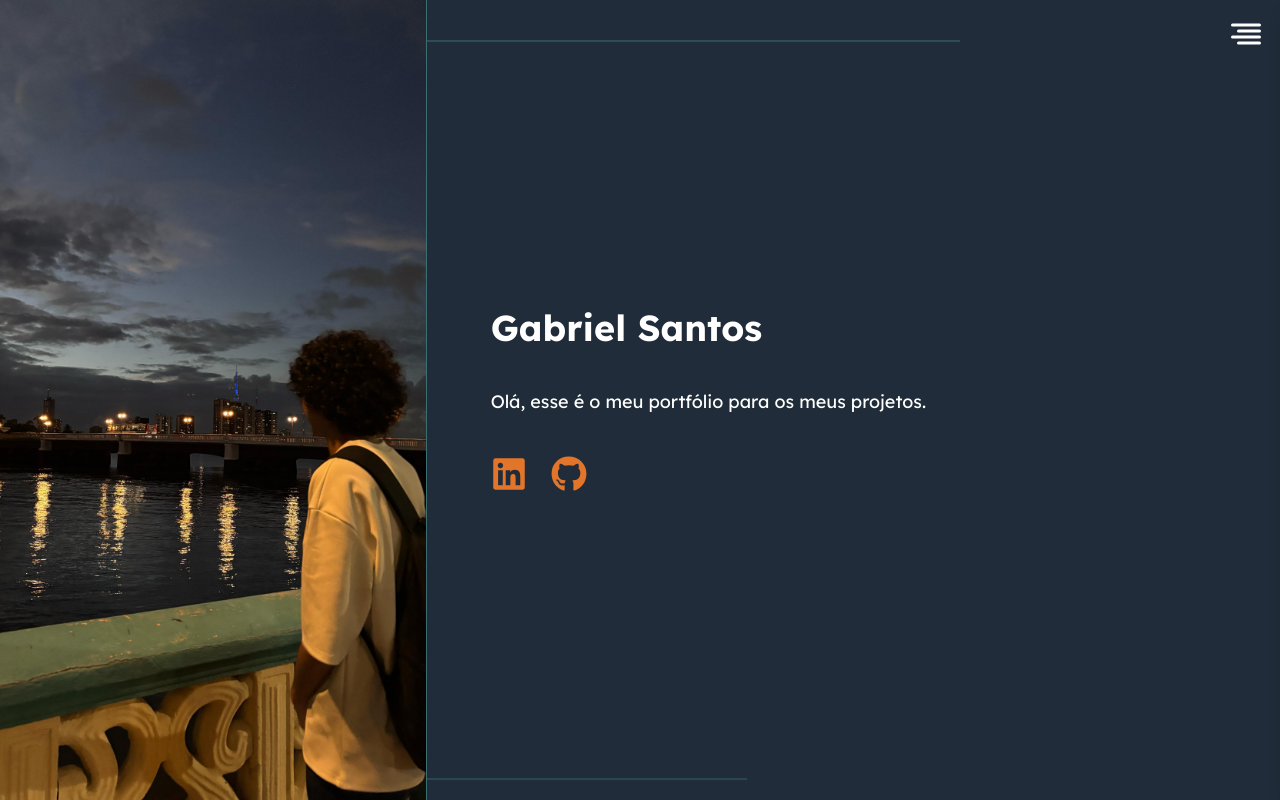
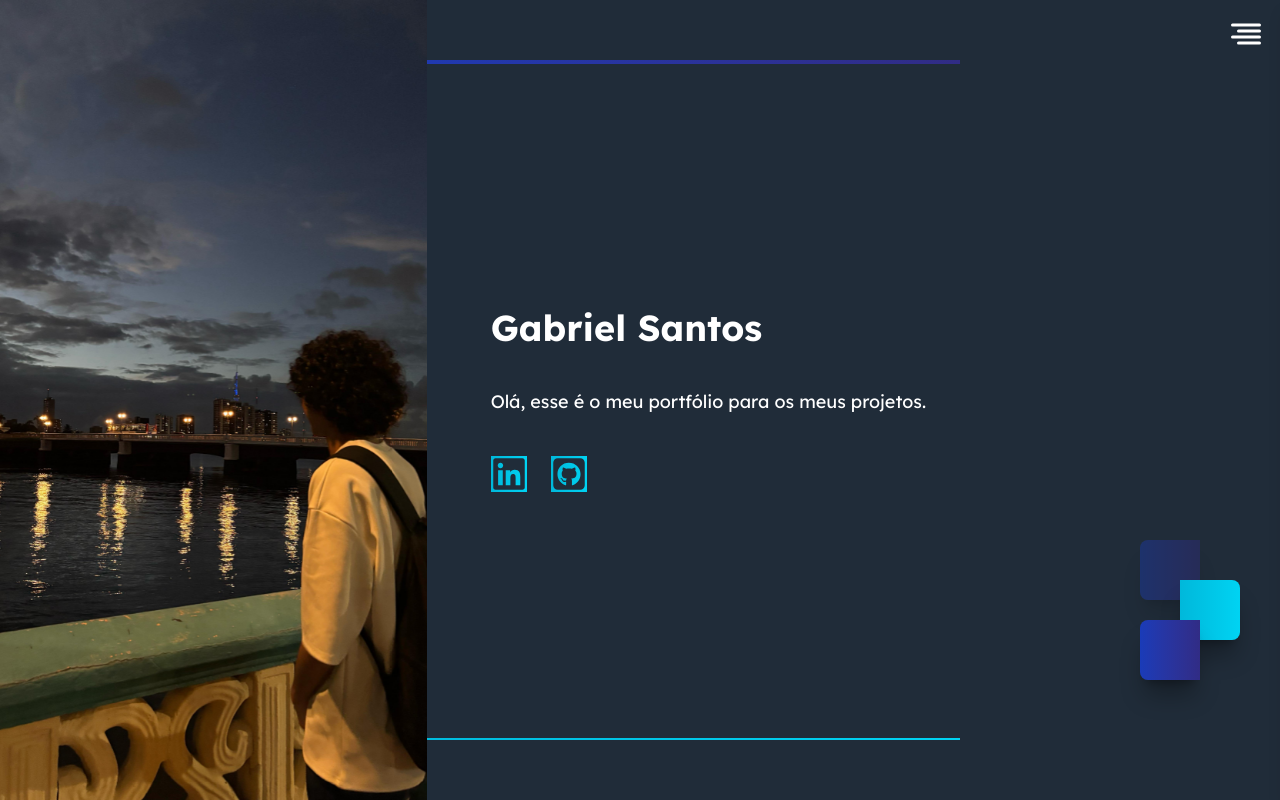
Before and after one commit to gabssiin/portfolio, a Next.js app: page / in a window 1280 px wide. Built offline with nearby package versions, Linux system fonts and the light colour scheme.

Commit message:
páginas que serão usadas adicionadas, finalização da página home

```diff
--- /dev/null
+++ b/app/contato/page.js
@@ -0,0 +1,15 @@
+// app/sobremim/page.js
+"use client";
+
+import React from 'react';
+
+export default function contato() {
+  return (
+    <div>
+      <h1>Contato</h1>
+      {/* Adicione o conteúdo da sua página "Sobre mim" aqui */
+      <h1> Opa </h1>
+      }
+    </div>
+  );
+}
--- a/app/globals.css
+++ b/app/globals.css
@@ -6,7 +6,7 @@
   --font-lexend: sans-serif;
 }
 
-@theme inline {
+:root {
   --color-background: var(--background);
   --color-foreground: var(--foreground);
   --font-body: var(--font-lexend), sans-serif;
--- /dev/null
+++ b/app/jogo/page.js
@@ -0,0 +1,15 @@
+// app/sobremim/page.js
+"use client";
+
+import React from 'react';
+
+export default function jogo() {
+  return (
+    <div>
+      <h1>jogo</h1>
+      {/* Adicione o conteúdo da sua página "Sobre mim" aqui */
+      <h1> Opa </h1>
+      }
+    </div>
+  );
+}
--- a/app/page.js
+++ b/app/page.js
@@ -2,7 +2,8 @@
 
 import React, { useState } from "react";
 import Image from "next/image";
-import { FaLinkedin, FaGithub, FaRegUser } from "react-icons/fa";
+import { FaLinkedin, FaRegUser } from "react-icons/fa";
+import { FaSquareGithub } from "react-icons/fa6";
 import { TiHomeOutline } from "react-icons/ti";
 import { CgGames } from "react-icons/cg";
 import { MdOutlineWorkOutline } from "react-icons/md";
@@ -11,25 +12,18 @@ import { FiGrid } from "react-icons/fi";
 
 const DecorativeLines = () => (
   <>
-    {/* Linha horizontal superior*/}
-    <div
-      className="absolute top-10 left-1/4 w-1/2 h-0.5 opacity-50 animate-wiggle"
-      style={{ backgroundColor: "#3C6E71" }}
-    />
-
-    {/* Bloco quadrado rotacionado
-     <div
-      className="absolute bottom-20 right-20 w-16 h-16 opacity-100 rotate-0 animate-spin-slow"
-      style={{ backgroundColor: '#3C6E71', borderRadius: '20px'}}
-    />
+    {/* Linha horizontal superior
 
     */}
+    <div className="absolute top-15 left-1/4 w-1/2 h-1 bg-gradient-to-r from-blue-800 to-indigo-900"></div>
+    {/* Bloco quadrado rotacionado
+     */}
+    <div className="absolute shadow-xl/30 rounded-l-lg bottom-50 right-20 w-15 h-15 opacity-100 rotate-0 bg-gradient-to-r from-blue-800 to-indigo-900 animate-slide-in-right" />
+    <div className="absolute shadow-xl/30 rounded-r-lg bottom-40 right-10 w-15 h-15 opacity-100 rotate-0 bg-gradient-to-r from-cyan-500 to-cyan-400" />
+    <div className="absolute shadow-xl/30 rounded-l-lg bottom-30 right-20 w-15 h-15 opacity-100 rotate-0 bg-gradient-to-r from-blue-800 to-indigo-900 " />
 
     {/* Pequena linha horizontal inferior */}
-    <div
-      className="absolute bottom-5 left-1/3 w-1/4 h-0.5 opacity-40 animate-slide-in-and-out"
-      style={{ backgroundColor: "#3C6E71" }}
-    />
+    <div className="absolute bottom-15 left-1/4 w-1/2 h-0.5 bg-gradient-to-r from-cyan-500 to-cyan-400" />
   </>
 );
 
@@ -49,9 +43,6 @@ export default function Home() {
           alt="imagem da tela inicial"
           layout="fill"
           objectFit="cover"
-          style={{
-            borderRight: "1px solid #3C6E71",
-          }}
         />
       </div>
 
@@ -76,35 +67,63 @@ export default function Home() {
           &times;
         </button>
 
-        <a href="#" className="flex items-center py-2 text-xl hover:opacity-90">
-          <TiHomeOutline size={30} color="white" className="mr-4" />
+        <a
+          href="/page"
+          className="flex items-center py-2 text-xl hover:opacity-90 "
+        >
+          <TiHomeOutline size={30} className="mr-4" />
           <span className="text-xl">Início</span>
         </a>
 
-        <a href="#" className="flex items-center py-2 text-xl hover:opacity-90">
+        <a
+          href="/sobremim"
+          className="flex items-center py-2 text-xl hover:opacity-90"
+        >
           <FaRegUser size={30} color="white" className="mr-4" />
           <span className="text-xl">Sobre mim</span>
         </a>
 
-        <a href="#" className="flex items-center py-2 text-xl hover:opacity-90">
+        <a
+          href="/portfolio"
+          className="flex items-center py-2 text-xl hover:opacity-90"
+        >
           <FiGrid size={30} color="white" className="mr-4" />
           <span className="text-xl"> Portfólio </span>
         </a>
 
-        <a href="#" className="flex items-center py-2 text-xl hover:opacity-90">
+        <a
+          href="/contato"
+          className="flex items-center py-2 text-xl hover:opacity-90"
+        >
           <FiPhone size={30} color="white" className="mr-4" />
           <span className="text-xl">Contato </span>
         </a>
 
-        <a href="#" className="flex items-center py-2 text-xl hover:opacity-90">
+        <a
+          href="/jogo"
+          className="flex items-center py-2 text-xl hover:opacity-90"
+        >
           <CgGames size={30} color="white" className="mr-4" />
           <span className="text-xl"> Jogo </span>
         </a>
 
-        <a href="#" className="flex items-center py-2 text-xl hover:opacity-90">
+        <a
+          href="/tecnologias"
+          className="flex items-center py-2 text-xl hover:opacity-90"
+        >
           <MdOutlineWorkOutline size={30} color="white" className="mr-4" />
-          <span className="text-xl">Tecnologias</span>
+          <span className="text-xl">Tecnologias Usadas</span>
         </a>
+
+        <div className="absolute top-200 left-1/4 w-1/2 h-1 bg-gradient-to-r from-blue-800 to-indigo-900"></div>
+        <div className="absolute left-50 bottom-10">
+          <Image
+            src="/logo.png"
+            width={100}
+            height={100}
+            alt="Logo"
+          />
+        </div>
       </div>
 
       <div className="flex flex-col justify-center items-start w-1/2 text-white p-16">
@@ -114,11 +133,17 @@ export default function Home() {
           Olá, esse é o meu portfólio para os meus projetos.{" "}
         </p>
         <div className="flex space-x-6">
-          <a href="#" className="hover:opacity-90 ">
-            <FaLinkedin size={36} color="E3752B" />
+          <a
+            href="#"
+            className="hover:opacity-100 bg-gradient-to-r from-cyan-500 to-cyan-400"
+          >
+            <FaLinkedin size={36} color="202C39" />
           </a>
-          <a href="#" className="hover:opacity-90">
-            <FaGithub size={36} color="E3752B" />
+          <a
+            href="#"
+            className="hover:opacity-100 bg-gradient-to-r from-cyan-500 to-cyan-400"
+          >
+            <FaSquareGithub size={36} color="202C39" />
           </a>
         </div>
       </div>
--- /dev/null
+++ b/app/portfolio/page.js
@@ -0,0 +1,15 @@
+// app/sobremim/page.js
+"use client";
+
+import React from 'react';
+
+export default function portfolio() {
+  return (
+    <div>
+      <h1>Projetos Desenvolvidos</h1>
+      {/* Adicione o conteúdo da sua página "Sobre mim" aqui */
+      <h1> Opa </h1>
+      }
+    </div>
+  );
+}
--- /dev/null
+++ b/app/sobremim/page.js
@@ -0,0 +1,17 @@
+// app/sobremim/page.js
+"use client";
+
+import React from 'react';
+import { FaRegUser } from 'react-icons/fa';
+
+export default function sobremim() {
+  return (
+
+    <div className='flex flex-col justify-center items-start w-1/2 text-white p-16'>
+      <FaRegUser size={50} color='white'/>
+      <h1 className='text-5x1'> Sobre Mim</h1>
+      { <p>Olá mundo! </p>
+      }
+    </div>
+  );
+}
--- /dev/null
+++ b/app/tecnologias/page.js
@@ -0,0 +1,15 @@
+// app/sobremim/page.js
+"use client";
+
+import React from 'react';
+
+export default function tecnologias() {
+  return (
+    <div>
+      <h1>tecnologias</h1>
+      {/* Adicione o conteúdo da sua página "Sobre mim" aqui */
+      <h1> Opa </h1>
+      }
+    </div>
+  );
+}
```
Also changed, not shown: public/logo.png (added).
